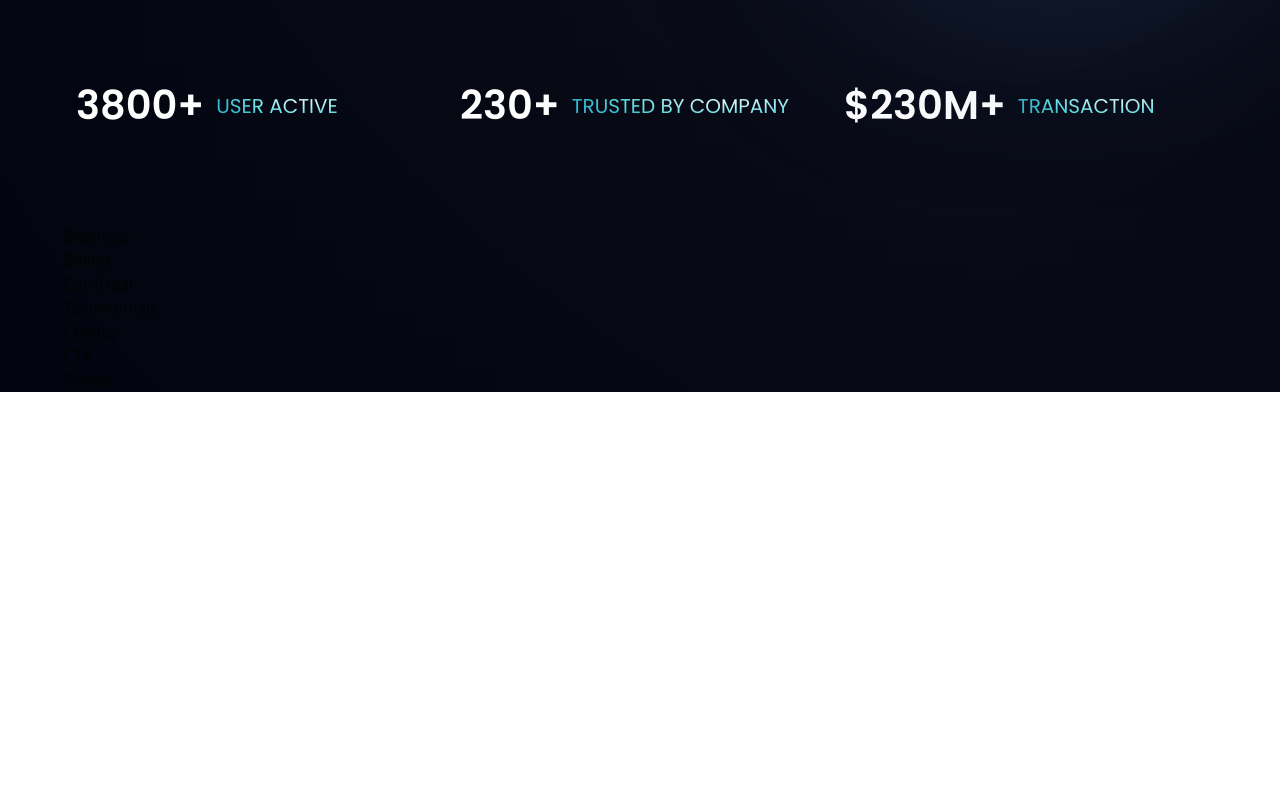
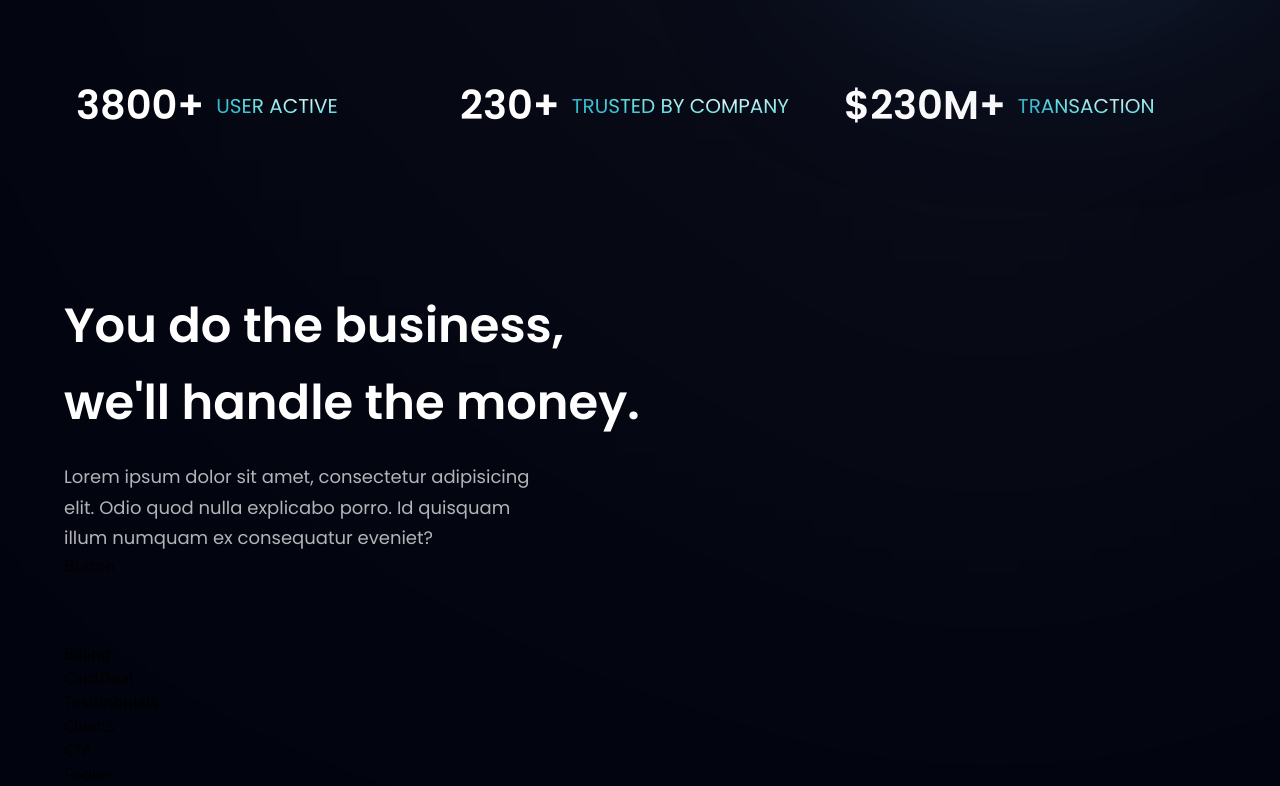
Before and after one commit to yeasinrafee/bank_modern_app, a React (Vite) app in the folder project_hoobank-main/: page / in a window 1280 px wide. Shown: the part 736-1522 px from the top of the page. Before the commit the page ends 1128 px from the top, so only its background shows below. Built offline with nearby package versions, Linux system fonts and the light colour scheme.

Commit message:
heading and texts of business section is added

```diff
--- a/project_hoobank-main/src/components/Business.jsx
+++ b/project_hoobank-main/src/components/Business.jsx
@@ -1,9 +1,16 @@
-import React from 'react'
+import styles, {layout} from "../style"
+import { features } from "../constants";
+import  Button from './Button';
 
-const Business = () => {
-  return (
-    <div>Business</div>
-  )
-}
+const Business = () =>(
+    <section id="features" className={layout.section}>
+      <div className={layout.sectionInfo}>
+        <h2 className={styles.heading2}>You do the business, <br className="sm:block hidden"/> we'll handle the money.</h2>
+        <p className={`${styles.paragraph} max-w-[470px] mt-5`}>Lorem ipsum dolor sit amet, consectetur adipisicing elit. Odio quod nulla explicabo porro. Id quisquam illum numquam ex consequatur eveniet?</p>
+
+        <Button styles="mt-10"/>
+      </div>
+    </section>
+)
 
 export default Business
```
